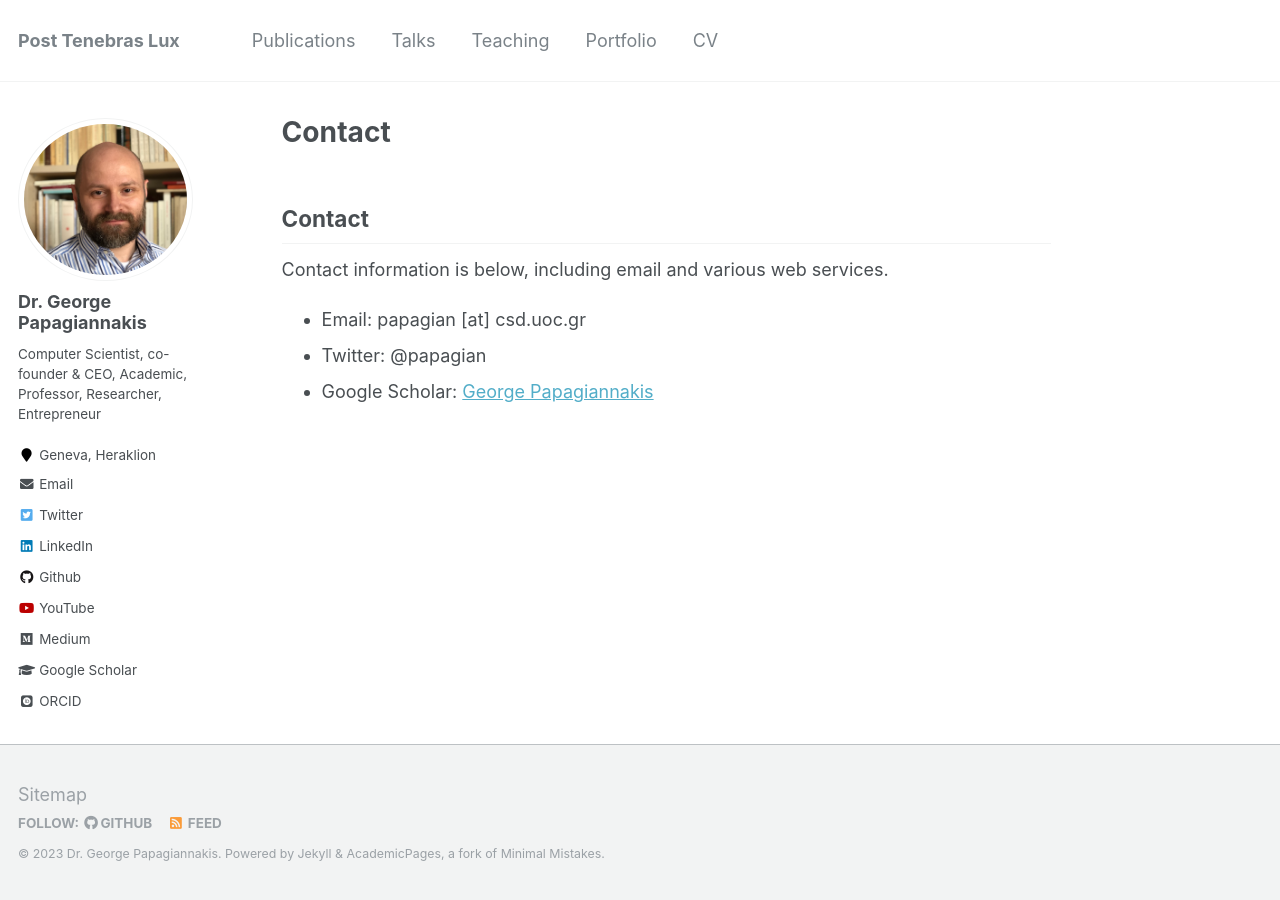
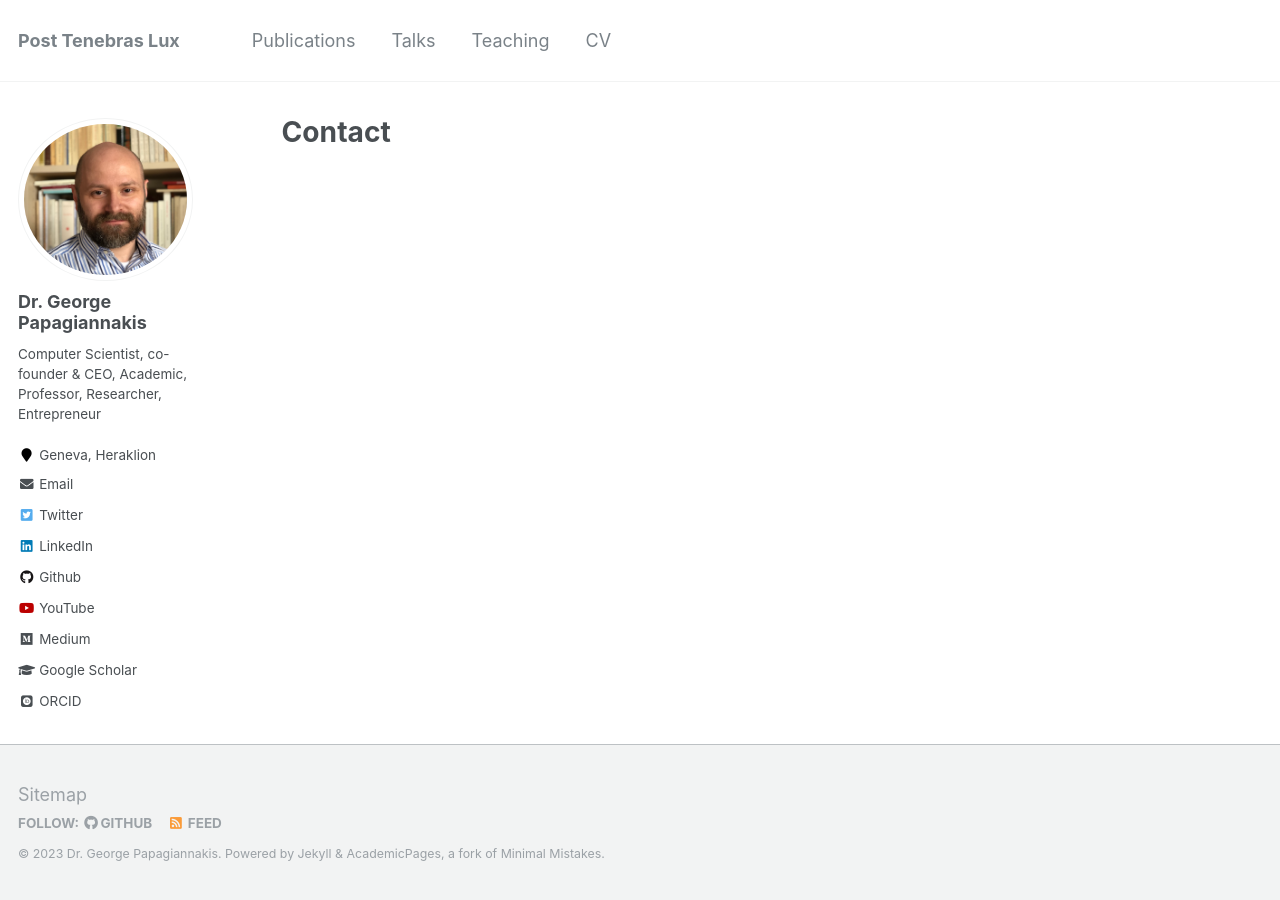
Before and after one commit to papagiannakis/papagiannakis.github.io, a Jekyll site: the page built from _pages/contact.md, in a window 1280 px wide. Built offline with Jekyll 4.4.1, drawn with Linux system fonts in a browser that asks for light colours; some web fonts are replaced.

Commit message:
removed contact, portfolio

```diff
--- a/_data/navigation.yml
+++ b/_data/navigation.yml
@@ -9,8 +9,8 @@
   - title: "Teaching"
     url: /teaching/
 
-  - title: "Portfolio"
-    url: /portfolio/
+  #- title: "Portfolio"
+  #  url: /portfolio/
 
   #- title: "Blog Posts"
   #  url: /year-archive/
--- a/_pages/contact.md
+++ b/_pages/contact.md
@@ -5,11 +5,3 @@
 redirect_from:
   - /resume
 ---
-
-## Contact
-
-Contact information is below, including email and various web services.
-
-- Email: papagian [at] csd.uoc.gr
-- Twitter: @papagian
-- Google Scholar: [George Papagiannakis](https://scholar.google.com/citations?user=rUfyI3MAAAAJ&hl=en)
```
